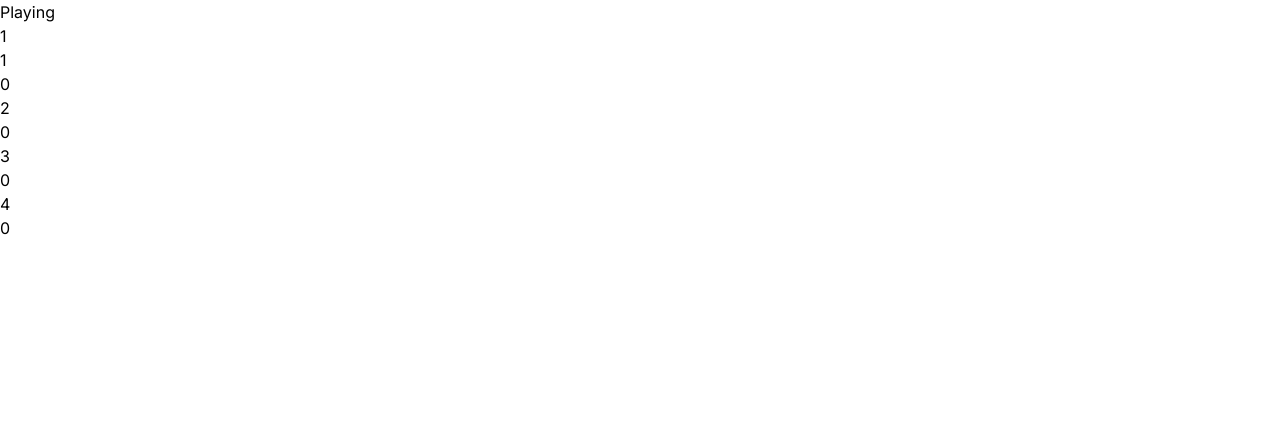
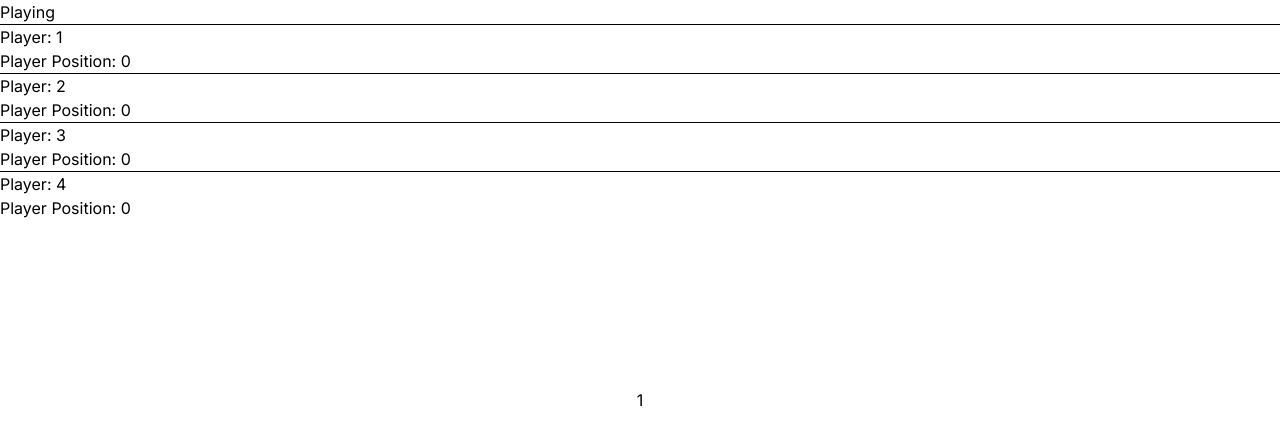
Before and after one commit to JethroNatividad/clicking-race, a Next.js app: page / in a window 1280 px wide. Both pictures are taken after a click on the button "Start". Shown: the top 436 px of the page. Built offline with nearby package versions, Linux system fonts and the light colour scheme.

Commit message:
Style countdown

```diff
--- a/app/page.tsx
+++ b/app/page.tsx
@@ -12,7 +12,7 @@ type GameState = "menu" | "playing" | "finished";
 
 const Home = () => {
   const [gameState, setGameState] = useState<GameState>("menu");
-  const raceLength = 100;
+  const raceLength = 20;
   const [winner, setWinner] = useState<Player | null>(null);
   const [countdown, setCountdown] = useState(3);
   const [players, setPlayers] = useState<Player[]>([
@@ -48,10 +48,11 @@ const Home = () => {
     setPlayers((players) =>
       players.map((player) => ({ ...player, position: 0 }))
     );
+    setCountdown(3);
   };
 
   useEffect(() => {
-    if (gameState === "playing" && countdown > 0) {
+    if (gameState === "playing" && countdown > -1) {
       const timer = setTimeout(() => {
         setCountdown(countdown - 1);
       }, 1000);
@@ -107,11 +108,17 @@ const Home = () => {
     return (
       <div>
         <h1>Playing</h1>
-        <div>{countdown > 0 ? <h2>{countdown}</h2> : <h2>Go!</h2>}</div>
+        <div
+          className={`absolute top-0 left-0 w-full h-screen flex items-center justify-center ${
+            countdown < 0 && "hidden"
+          }`}
+        >
+          <div>{countdown > 0 ? <h2>{countdown}</h2> : <h2>Go!</h2>}</div>
+        </div>
         {players.map((player) => (
-          <div key={player.id}>
-            <div>{player.id}</div>
-            <div>{player.position}</div>
+          <div className="border-black border-t" key={player.id}>
+            <div>Player: {player.id}</div>
+            <div>Player Position: {player.position}</div>
           </div>
         ))}
       </div>
```
